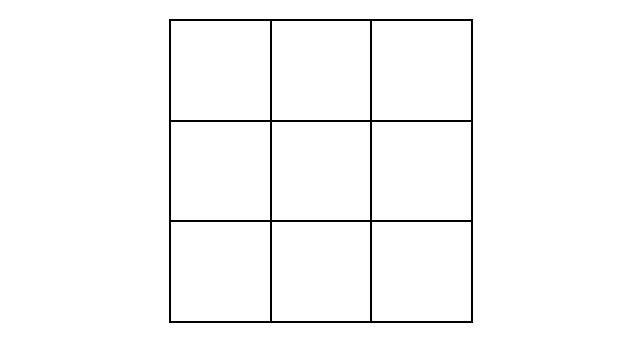
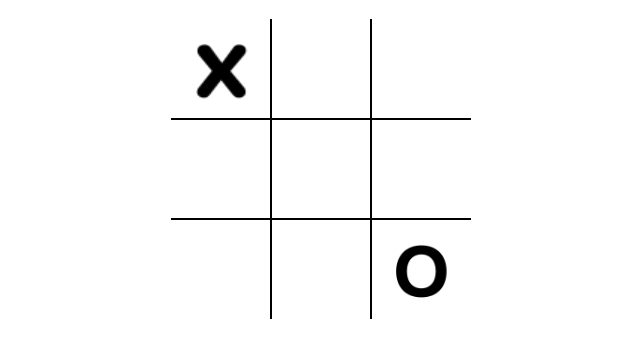
Before and after one commit to Hackerstreet-SL/DSA-Games, a plain HTML site: page Tic Tac Toe/index.html in a window 1280 px wide. Shown: the part 61-422 px from the top of the page, without its empty margins (319-959 px from the left). Drawn offline with Linux system fonts and the light colour scheme.

Commit message:
add images to the game Tic Tac Toe

```diff
--- a/Tic Tac Toe/index.html
+++ b/Tic Tac Toe/index.html
@@ -11,8 +11,7 @@
         <canvas
           id="canvas1"
           width="300"
-          height="300"
-          style="border: solid 2px black">
+          height="300">
         </canvas>
       </div>
       <script src="script.js"></script>
--- a/Tic Tac Toe/script.js
+++ b/Tic Tac Toe/script.js
@@ -1,5 +1,19 @@
 const canvas = document.getElementById("canvas1");
 const ctx = canvas.getContext("2d");
+
+const icon_x = new Image();
+icon_x.src = './Images/icon-x.png';
+
+icon_x.onload = function() {
+  ctx.drawImage(icon_x, 15, 12, 100, 110, 25, 25, 150, 150, 0, 0);
+}
+
+const icon_o = new Image();
+icon_o.src = './Images/icon-o.png';
+
+icon_o.onload = function() {
+  ctx.drawImage(icon_o, 5, 1, 160, 170, 225, 225, 150, 150, 0, 0);
+}
 
 ctx.strokeStyle = "black"; // Set the line color
 ctx.lineWidth = 2; // Set the line width
```
Also changed, not shown: Tic Tac Toe/Images/icon-o.png (added), Tic Tac Toe/Images/icon-x.png (added).
